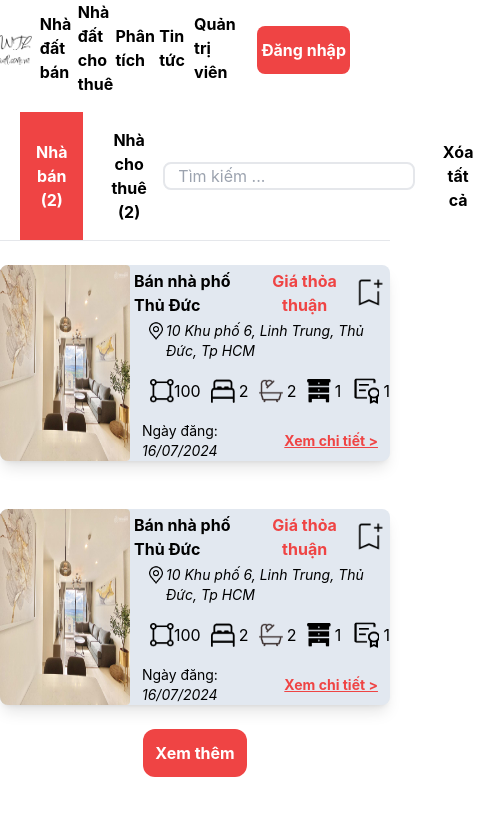
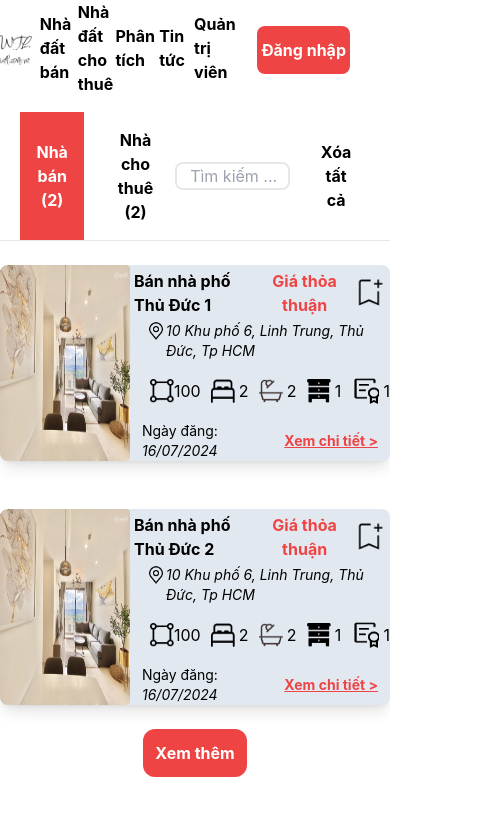
Before and after one commit to NguyenKiet-Anh/IE207, a React (Create React App) app in the folder frontend/: page /wish-list in a window 390 px wide. Shown: the top 827 px of the page, 489 px wide, since content can reach past the window. Built offline with nearby package versions, Linux system fonts and the light colour scheme.

Commit message:
Add search feature for wishlist

```diff
--- a/frontend/src/assets/WishListData/WishListRentData.jsx
+++ b/frontend/src/assets/WishListData/WishListRentData.jsx
@@ -3,7 +3,7 @@ import BrokerImage from '../../images/for-test/broker.webp';
 import MapImage from '../../images/for-test/map.png';
 
 const WishListRentData = [
-    {kind: 1, id: 1, img: PropertyImage, title: 'Cho thuê nhà phố Thủ Đức', about: 'Lorem ipsum dolor sit amet consectetur adipisicing elit. Fuga iure molestiae nam. Sint ea rerum sunt, obcaecati maiores accusamus ex! Animi est ullam nisi nostrum velit officiis laboriosam eos in?', price: 'Giá thỏa thuận', address: '10 Khu phố 6, Linh Trung, Thủ Đức, Tp HCM', area: 100, bedroom: 2, bathroom: 2, furniture: 1, policy: 1, author_img: BrokerImage, author_id: 1, author_name: 'Đỗ Văn Bảy', update: '16/07/2024', phone: '09177777777', map: MapImage},
-    {kind: 1, id: 2, img: PropertyImage, title: 'Cho thuê nhà phố Thủ Đức', about: 'Lorem ipsum dolor sit amet consectetur adipisicing elit. Fuga iure molestiae nam. Sint ea rerum sunt, obcaecati maiores accusamus ex! Animi est ullam nisi nostrum velit officiis laboriosam eos in?', price: 'Giá thỏa thuận', address: '10 Khu phố 6, Linh Trung, Thủ Đức, Tp HCM', area: 100, bedroom: 2, bathroom: 2, furniture: 0, policy: 0, author_img: BrokerImage, author_id: 1, author_name: 'Đỗ Văn Bảy', update: '16/07/2024', phone: '09177777777', map: MapImage}
+    {kind: 1, id: 1, img: PropertyImage, title: 'Cho thuê nhà phố Thủ Đức 1', about: 'Lorem ipsum dolor sit amet consectetur adipisicing elit. Fuga iure molestiae nam. Sint ea rerum sunt, obcaecati maiores accusamus ex! Animi est ullam nisi nostrum velit officiis laboriosam eos in?', price: 'Giá thỏa thuận', address: '10 Khu phố 6, Linh Trung, Thủ Đức, Tp HCM', area: 100, bedroom: 2, bathroom: 2, furniture: 1, policy: 1, author_img: BrokerImage, author_id: 1, author_name: 'Đỗ Văn Bảy', update: '16/07/2024', phone: '09177777777', map: MapImage},
+    {kind: 1, id: 2, img: PropertyImage, title: 'Cho thuê nhà phố Thủ Đức 2', about: 'Lorem ipsum dolor sit amet consectetur adipisicing elit. Fuga iure molestiae nam. Sint ea rerum sunt, obcaecati maiores accusamus ex! Animi est ullam nisi nostrum velit officiis laboriosam eos in?', price: 'Giá thỏa thuận', address: '10 Khu phố 6, Linh Trung, Thủ Đức, Tp HCM', area: 100, bedroom: 2, bathroom: 2, furniture: 0, policy: 0, author_img: BrokerImage, author_id: 1, author_name: 'Đỗ Văn Bảy', update: '16/07/2024', phone: '09177777777', map: MapImage}
 ];
 export default WishListRentData;
--- a/frontend/src/assets/WishListData/WishListSaleData.jsx
+++ b/frontend/src/assets/WishListData/WishListSaleData.jsx
@@ -3,7 +3,7 @@ import BrokerImage from '../../images/for-test/broker.webp';
 import MapImage from '../../images/for-test/map.png';
 
 const WishListSaleData = [
-    {kind: 0, id: 1, img: PropertyImage, title: 'Bán nhà phố Thủ Đức', about: 'Lorem ipsum dolor sit amet consectetur adipisicing elit. Fuga iure molestiae nam. Sint ea rerum sunt, obcaecati maiores accusamus ex! Animi est ullam nisi nostrum velit officiis laboriosam eos in?', price: 'Giá thỏa thuận', address: '10 Khu phố 6, Linh Trung, Thủ Đức, Tp HCM', area: 100, bedroom: 2, bathroom: 2, furniture: 1, policy: 1, author_img: BrokerImage, author_id: 1, author_name: 'Đỗ Văn Bảy', update: '16/07/2024', phone: '09177777777', map: MapImage},
-    {kind: 0, id: 1, img: PropertyImage, title: 'Bán nhà phố Thủ Đức', about: 'Lorem ipsum dolor sit amet consectetur adipisicing elit. Fuga iure molestiae nam. Sint ea rerum sunt, obcaecati maiores accusamus ex! Animi est ullam nisi nostrum velit officiis laboriosam eos in?', price: 'Giá thỏa thuận', address: '10 Khu phố 6, Linh Trung, Thủ Đức, Tp HCM', area: 100, bedroom: 2, bathroom: 2, furniture: 1, policy: 1, author_img: BrokerImage, author_id: 1, author_name: 'Đỗ Văn Bảy', update: '16/07/2024', phone: '09177777777', map: MapImage}
+    {kind: 0, id: 1, img: PropertyImage, title: 'Bán nhà phố Thủ Đức 1', about: 'Lorem ipsum dolor sit amet consectetur adipisicing elit. Fuga iure molestiae nam. Sint ea rerum sunt, obcaecati maiores accusamus ex! Animi est ullam nisi nostrum velit officiis laboriosam eos in?', price: 'Giá thỏa thuận', address: '10 Khu phố 6, Linh Trung, Thủ Đức, Tp HCM', area: 100, bedroom: 2, bathroom: 2, furniture: 1, policy: 1, author_img: BrokerImage, author_id: 1, author_name: 'Đỗ Văn Bảy', update: '16/07/2024', phone: '09177777777', map: MapImage},
+    {kind: 0, id: 1, img: PropertyImage, title: 'Bán nhà phố Thủ Đức 2', about: 'Lorem ipsum dolor sit amet consectetur adipisicing elit. Fuga iure molestiae nam. Sint ea rerum sunt, obcaecati maiores accusamus ex! Animi est ullam nisi nostrum velit officiis laboriosam eos in?', price: 'Giá thỏa thuận', address: '10 Khu phố 6, Linh Trung, Thủ Đức, Tp HCM', area: 100, bedroom: 2, bathroom: 2, furniture: 1, policy: 1, author_img: BrokerImage, author_id: 1, author_name: 'Đỗ Văn Bảy', update: '16/07/2024', phone: '09177777777', map: MapImage}
 ]
 export default WishListSaleData;
--- a/frontend/src/pages/WishList.jsx
+++ b/frontend/src/pages/WishList.jsx
@@ -3,9 +3,8 @@ import PropertyCard from "../components/layout/Content/Property/PropertyCard";
 import WishListSaleData from '../assets/WishListData/WishListSaleData';
 import WishListRentData from "../assets/WishListData/WishListRentData";
 
-
 function WishList() {
-    // Variables here
+    // Variables for State here - This State is used for managing if page's tab is 'sale' or not
     const [isSale, setIsSale] = useState(true);
 
     const handleOnSale = () => {
@@ -15,9 +14,51 @@ function WishList() {
     const handleOffSale = () => {
         setIsSale(false);
     };
+    //  Variables for sear feature
+    const [searchTerm, setSearchTerm] = useState('');
+    const [searchSaleResult, setSearchSaleResult] = useState([]);
+    const [searchRentResult, setSearchRentResult] = useState([]);
 
     // Functions here
+    useEffect(() => {
+        if (isSale) {
+            if (searchTerm.trim() !== '') {
+                const results = WishListSaleData.filter((item) => item.title.toLowerCase().includes(searchTerm.toLowerCase()));
+                setSearchSaleResult(results);
+            }
+            else {
+                setSearchSaleResult(WishListSaleData);
+            }
+        }
+        else {
+            if (searchTerm.trim() !== '') {
+                const results = WishListRentData.filter((item) => item.title.toLowerCase().includes(searchTerm.toLowerCase()));
+                setSearchRentResult(results);
+            }
+            else {
+                setSearchRentResult(WishListRentData);
+            }
+        }
+    }, [searchTerm, WishListSaleData, WishListRentData]);
 
+    const handleSearchInputChange = (event) => {
+        setSearchTerm(event.target.value);
+    };
+
+    const handleSearchInputSubmit = (event) => {
+        event.preventDefault();
+        if (isSale) {
+            const results = WishListSaleData.filter((item) => item.title.toLowerCase().includes(searchTerm.toLowerCase()));
+            setSearchSaleResult(results);
+        }
+        else {
+            const results = WishListRentData.filter((item) => item.title.toLowerCase().includes(searchTerm.toLowerCase()));
+            setSearchRentResult(results);
+        }
+    };
+
+    const items_sale = searchTerm ? searchSaleResult : WishListSaleData
+    const items_rent = searchTerm ? searchRentResult : WishListRentData
     // Render here
     return (
         <div className="py-3">
@@ -37,11 +78,15 @@ function WishList() {
                     </button>
                 </div>
                 <div className="flex items-center space-x-3 lg:w-1/2 lg:flex lg:justify-end">
-                    <input
-                        type="text"
-                        placeholder="   Tìm kiếm ..."
-                        className="border-2 rounded-lg lg:w-1/2"
-                    />
+                    <form onSubmit={handleSearchInputSubmit} className="lg:w-1/2">
+                        <input
+                            type="text"
+                            placeholder="   Tìm kiếm ..."
+                            className="border-2 rounded-lg w-full"
+                            value={searchTerm}
+                            onChange={handleSearchInputChange}
+                        />
+                    </form>
                     <button
                         className="p-4 hover:bg-red-500 hover:text-white"
                     >
@@ -53,7 +98,7 @@ function WishList() {
             <hr />
             {isSale? (
                 <div className="2xl:flex">
-                    {WishListSaleData.map((data) => (
+                    {items_sale.map((data) => (
                         <div className="flex justify-center">
                             <div className="md:w-2/3 lg:w-5/6">
                                 <PropertyCard
@@ -79,7 +124,7 @@ function WishList() {
                 </div>
             ) : (
                 <div className="2xl:flex">
-                    {WishListRentData.map((data) => (
+                    {items_rent.map((data) => (
                         <div className="flex justify-center">
                             <div className="md:w-2/3 lg:w-5/6">
                                 <PropertyCard
```
